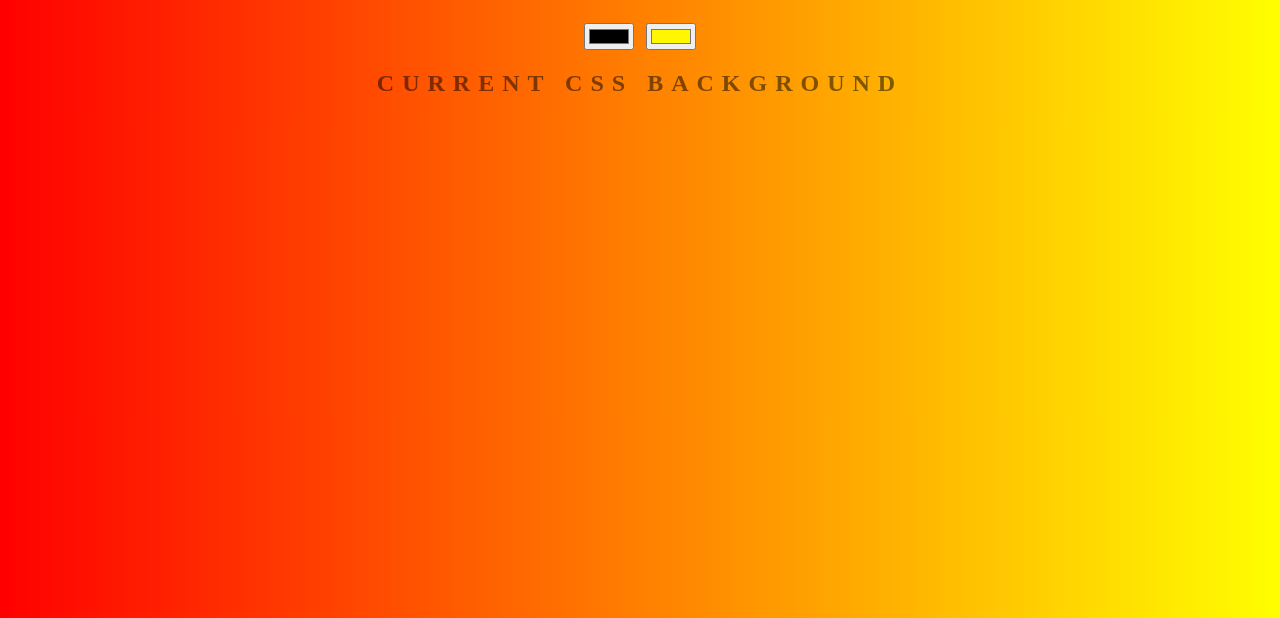
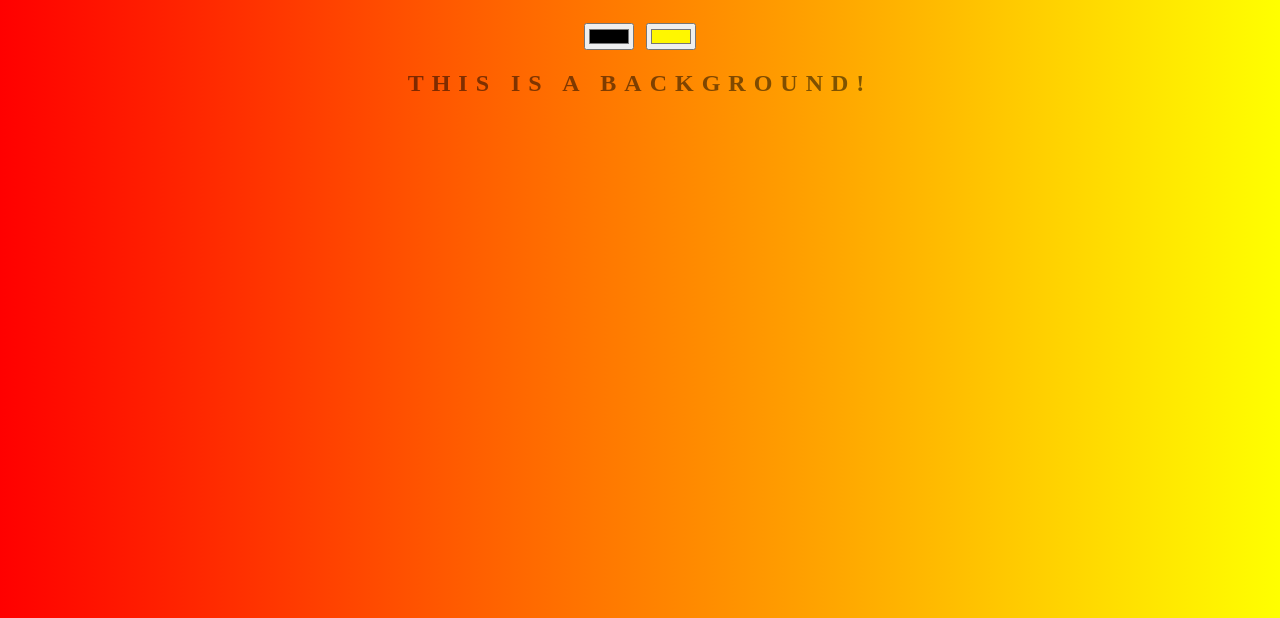
Before and after one commit to MohtasimEram/Background-Generator, a plain HTML site: page index.html in a window 1280 px wide. Shown: the part 182-800 px from the top of the page. Drawn offline with Linux system fonts and the light colour scheme.

Commit message:
changed text

```diff
--- a/index.html
+++ b/index.html
@@ -9,7 +9,7 @@
 	<h1> Background Generator </h1>
 	<input class="color1" type="color" name="color1" value="#000000">
 	<input class="color2" type="color" name="color2" value="#FFF700">
-	<h2> Current CSS Background </h2>
+	<h2> This is a background! </h2>
 	<h3></h3>
 	<script type="text/javascript" src="script.js"></script>
 
```
